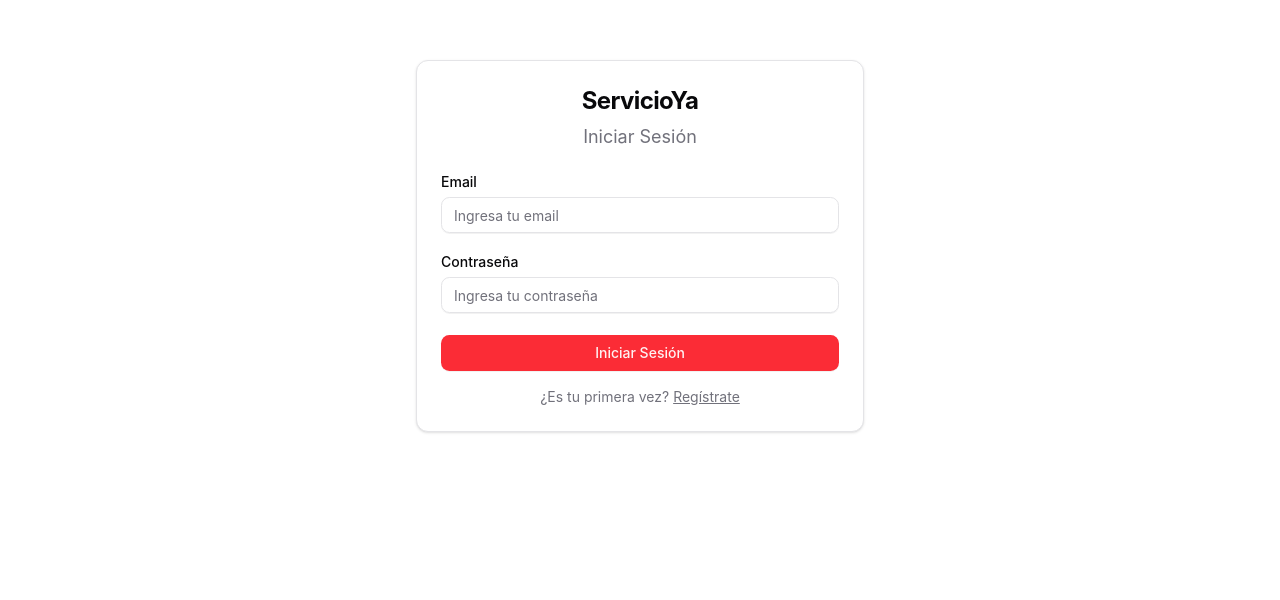
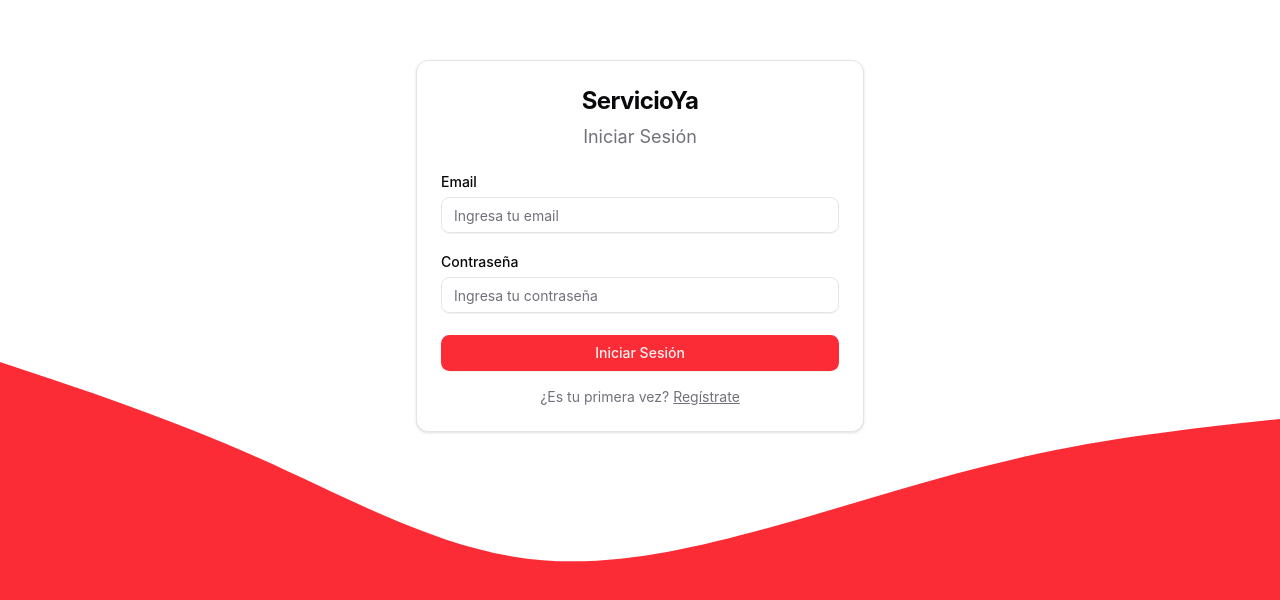
Before and after one commit to SantiCombina/servicioya, a Next.js app: page /login in a window 1280 px wide. Shown: the part 154-754 px from the top of the page. Built offline with nearby package versions, Linux system fonts and the light colour scheme; no server answers.

Commit message:
refactor: enhance layout of login and signup pages with background SVG and consistent styling

```diff
--- a/src/app/(my-app)/login/page.tsx
+++ b/src/app/(my-app)/login/page.tsx
@@ -2,8 +2,20 @@ import { LoginCard } from './login-card';
 
 export default async function LoginPage() {
   return (
-    <div className="flex items-center justify-center min-h-dvh p-6 md:p-12">
+    <div className="relative flex items-center justify-center min-h-dvh p-6 md:p-12 overflow-hidden">
       <LoginCard />
+      <svg
+        className="absolute bottom-0 left-0 w-full z-[-1] pointer-events-none"
+        xmlns="http://www.w3.org/2000/svg"
+        viewBox="0 0 1440 320"
+        aria-hidden="true"
+      >
+        <path
+          fill="#fb2c36"
+          fillOpacity="1"
+          d="M0,0L48,16C96,32,192,64,288,106.7C384,149,480,203,576,218.7C672,235,768,213,864,186.7C960,160,1056,128,1152,106.7C1248,85,1344,75,1392,69.3L1440,64L1440,320L1392,320C1344,320,1248,320,1152,320C1056,320,960,320,864,320C768,320,672,320,576,320C480,320,384,320,288,320C192,320,96,320,48,320L0,320Z"
+        ></path>
+      </svg>
     </div>
   );
 }
--- a/src/app/(my-app)/services/page.tsx
+++ b/src/app/(my-app)/services/page.tsx
@@ -117,6 +117,7 @@ const categories = [
   'Limpieza',
   'Tecnología',
 ];
+
 const locations = ['CABA', 'Córdoba', 'Rosario', 'Mendoza', 'La Plata', 'Mar del Plata'];
 
 export default function ServicesPage() {
--- a/src/app/(my-app)/signup/page.tsx
+++ b/src/app/(my-app)/signup/page.tsx
@@ -2,8 +2,20 @@ import { SignupCard } from './signup-card';
 
 export default async function SignUpPage() {
   return (
-    <div className="min-h-dvh flex items-center justify-center p-6 md:p-12">
+    <div className="relative flex items-center justify-center min-h-dvh p-6 md:p-12 overflow-hidden">
       <SignupCard />
+      <svg
+        className="absolute bottom-0 left-0 w-full z-[-1] pointer-events-none"
+        xmlns="http://www.w3.org/2000/svg"
+        viewBox="0 0 1440 320"
+        aria-hidden="true"
+      >
+        <path
+          fill="#fb2c36"
+          fillOpacity="1"
+          d="M0,0L48,16C96,32,192,64,288,106.7C384,149,480,203,576,218.7C672,235,768,213,864,186.7C960,160,1056,128,1152,106.7C1248,85,1344,75,1392,69.3L1440,64L1440,320L1392,320C1344,320,1248,320,1152,320C1056,320,960,320,864,320C768,320,672,320,576,320C480,320,384,320,288,320C192,320,96,320,48,320L0,320Z"
+        ></path>
+      </svg>
     </div>
   );
 }
```
